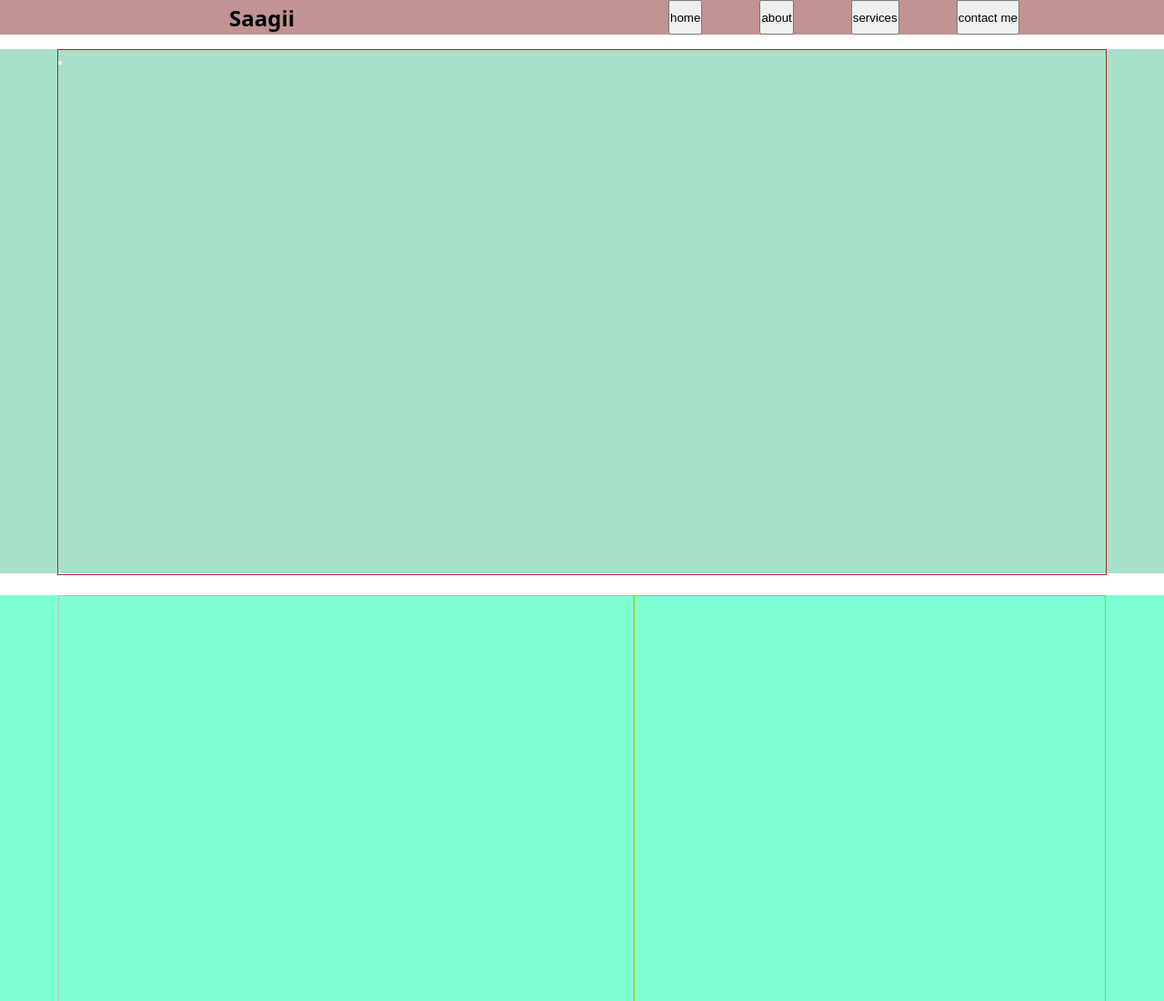
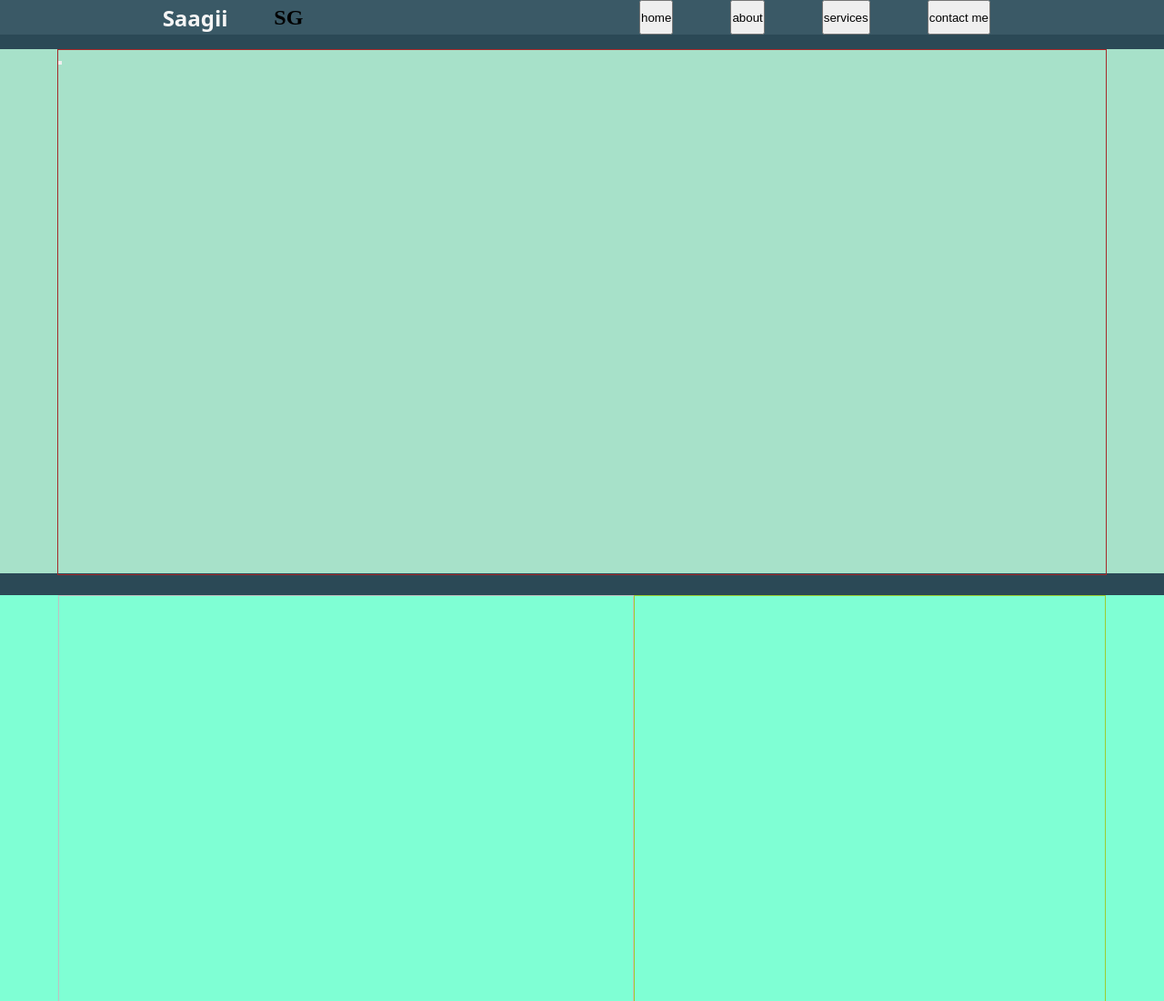
Before and after one commit to SaagiiSG/Persenal-protfolio, a plain HTML site: page index.html in a window 1280 px wide. Shown: the top 1100 px of the page at 91% size. Drawn offline with Linux system fonts and the light colour scheme.

Commit message:
stylework 1.0

```diff
--- a/index.html
+++ b/index.html
@@ -12,7 +12,7 @@
     <section class="navbar">
 
             <div id="logo">
-                <H1>Saagii</H1>
+                <h1 id="saagii">Saagii</h1>  <h1 id="sg"> SG</h1>
             </div>
 
             <div id="button">
--- a/style.css
+++ b/style.css
@@ -2,10 +2,14 @@
     padding: 0;
     margin: 0;
 }
+body{
+    background-color: #2B4956 ;
+
+}
 .navbar{
+    background-color: #3A5966;
     width: 100vw;
     height: 3vw;
-    background-color: rgb(193, 147, 147);
     display: flex;
     justify-content: space-around;
     align-items: center;
@@ -15,14 +19,15 @@
 }
 
 #logo{
-    width: 30%;
+    width: 20%;
     height: 3vw;
     align-items: center;
     display: flex;
-    justify-content: center;
+    justify-content: space-evenly;
 }
-#logo > h1{
+#saagii{
     margin: 0  ;
+    color: #F5F5F5 ;
     font-family: system-ui, -apple-system, BlinkMacSystemFont, 'Segoe UI', Roboto, Oxygen, Ubuntu, Cantarell, 'Open Sans', 'Helvetica Neue', sans-serif;
 
 }
@@ -186,7 +191,7 @@
 .footer{
     margin-top: 2vh;
     width: 100vw;
-    height: 50vw;
+    height: 30vw;
     background-color: burlywood ;
 
 }
```
